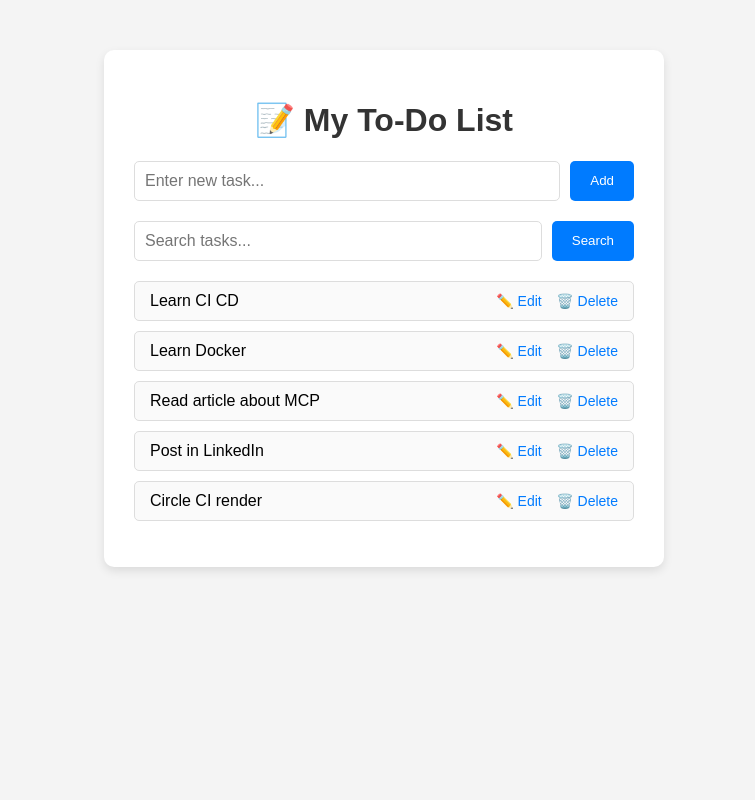
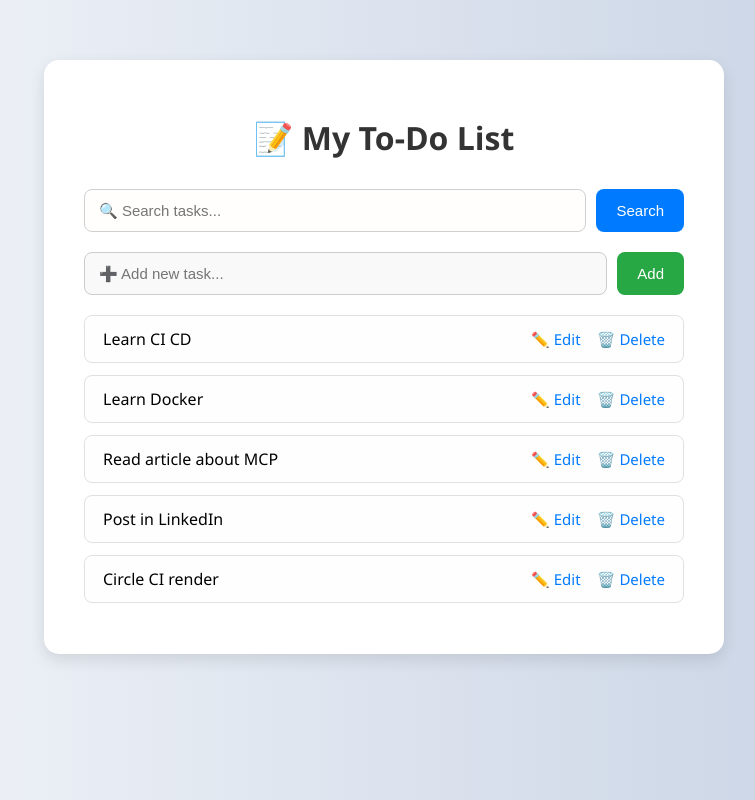
Before and after one commit to Shrinidhi064/to-do-list-docker, a Flask app: page / in a window 1280 px wide. Shown: the whole page, without its empty margins (256-1011 px from the left). Run offline with Flask 3, Linux system fonts and the light colour scheme.

Commit message:
UI change

```diff
--- a/templates/index.html
+++ b/templates/index.html
@@ -5,52 +5,55 @@
   <title>To-Do List</title>
   <style>
     body {
-      font-family: Arial, sans-serif;
-      background: #f4f4f4;
+      font-family: 'Segoe UI', Tahoma, Geneva, Verdana, sans-serif;
+      background: linear-gradient(to right, #f5f7fa, #c3cfe2);
       margin: 0;
       padding: 0;
     }
 
     .container {
-      width: 500px;
-      margin: 50px auto;
-      background: #fff;
-      padding: 30px;
-      border-radius: 10px;
-      box-shadow: 0 4px 10px rgba(0,0,0,0.1);
+      max-width: 600px;
+      margin: 60px auto;
+      background: #ffffff;
+      padding: 35px 40px;
+      border-radius: 15px;
+      box-shadow: 0 6px 15px rgba(0,0,0,0.1);
     }
 
     h1 {
       text-align: center;
       color: #333;
+      margin-bottom: 30px;
     }
 
     form {
       display: flex;
       justify-content: space-between;
+      gap: 10px;
       margin-bottom: 20px;
     }
 
     input[type="text"] {
       flex: 1;
-      padding: 10px;
-      border: 1px solid #ddd;
-      border-radius: 5px;
-      margin-right: 10px;
-      font-size: 16px;
+      padding: 12px 14px;
+      border: 1px solid #ccc;
+      border-radius: 8px;
+      font-size: 15px;
+      background: #f9f9f9;
     }
 
     button {
-      padding: 10px 20px;
-      background-color: #007bff;
+      padding: 12px 20px;
+      background-color: #28a745;
       border: none;
       color: white;
-      border-radius: 5px;
-      cursor: pointer;
+      border-radius: 8px;
+      font-size: 15px;
+      transition: background-color 0.3s ease;
     }
 
     button:hover {
-      background-color: #0056b3;
+      background-color: #218838;
     }
 
     ul {
@@ -59,30 +62,38 @@
     }
 
     li {
-      background: #fafafa;
-      padding: 10px 15px;
-      border: 1px solid #ddd;
-      border-radius: 5px;
-      margin-bottom: 10px;
+      background: #fefefe;
+      padding: 12px 18px;
+      border: 1px solid #e0e0e0;
+      border-radius: 8px;
+      margin-bottom: 12px;
       display: flex;
       justify-content: space-between;
       align-items: center;
     }
 
     .actions a {
-      margin-left: 10px;
+      margin-left: 12px;
       text-decoration: none;
       color: #007bff;
-      font-size: 14px;
+      font-size: 15px;
     }
 
     .actions a:hover {
       text-decoration: underline;
     }
 
-    /* Search bar style */
-    #search-form {
-      margin-bottom: 20px;
+    #search-form input[type="text"] {
+      background-color: #fffefc;
+      border: 1px solid #d0d0d0;
+    }
+
+    #search-form button {
+      background-color: #007bff;
+    }
+
+    #search-form button:hover {
+      background-color: #0056b3;
     }
   </style>
 </head>
@@ -90,23 +101,23 @@
   <div class="container">
     <h1>📝 My To-Do List</h1>
 
-
-
-    <!-- Add task form -->
-    <form method="POST" action="/add">
-      <input type="text" name="content" placeholder="Enter new task..." required />
-      <button type="submit">Add</button>
-    </form>
- <!-- Search form -->
+    <!-- Search form -->
     <form id="search-form" method="GET" action="/">
       <input
         type="text"
         name="search"
-        placeholder="Search tasks..."
+        placeholder="🔍 Search tasks..."
         value="{{ request.args.get('search', '') }}"
       />
       <button type="submit">Search</button>
     </form>
+
+    <!-- Add task form -->
+    <form method="POST" action="/add">
+      <input type="text" name="content" placeholder="➕ Add new task..." required />
+      <button type="submit">Add</button>
+    </form>
+
     <ul>
       {% if tasks %}
         {% for task in tasks %}
```
Also changed, not shown: deployment.yaml (deleted, +0 -32 lines), instance/tasks.db, 2 other files.
